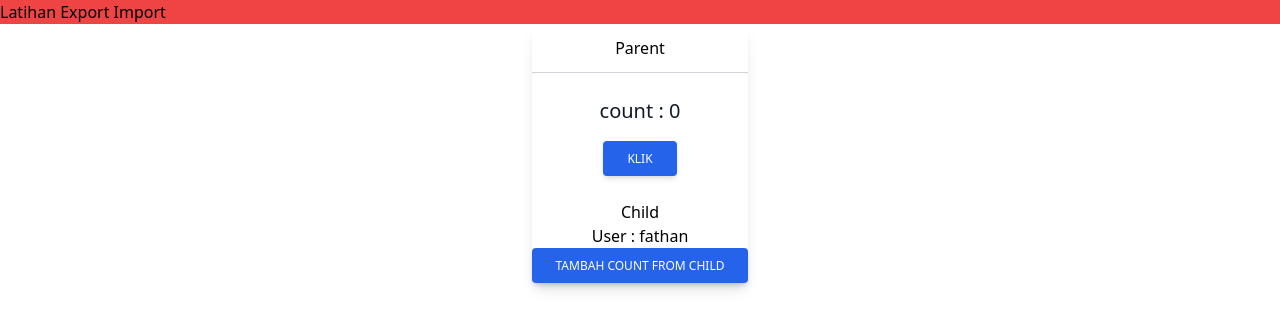
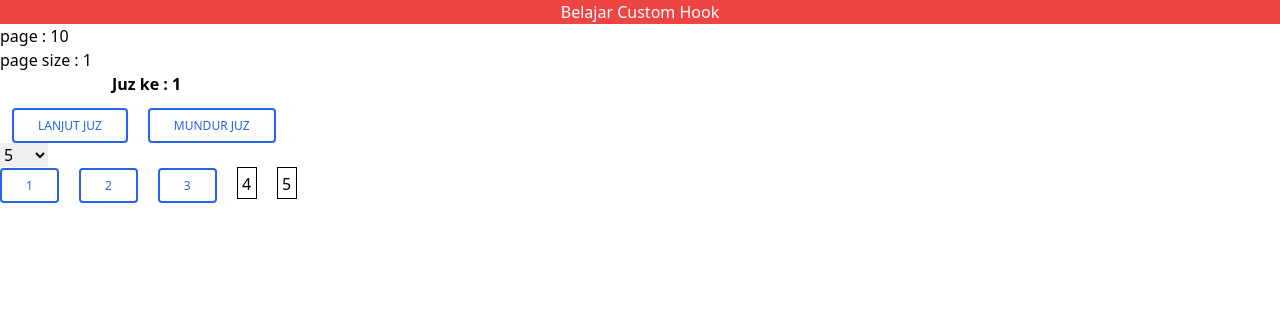
Before and after one commit to sansfathan/Belajar_React, a React (Create React App) app in the folder my-app/: page / in a window 1280 px wide. Shown: the top 330 px of the page. Built offline with nearby package versions, Linux system fonts and the light colour scheme; no server answers.

Commit message:
hook-materi

```diff
--- a/my-app/src/App.js
+++ b/my-app/src/App.js
@@ -1,14 +1,96 @@
-import LayoutEffect from "./page/useEffect";
-import React from "react";
-import RefTutor from "./page/home";
-import Parent from "./page/optimize";
-function App () {
+import LayoutEffect from './page/useEffect';
+import React, { useState } from 'react';
+import usePage from './hook/usePage';
+import RefTutor from './page/home';
+import Parent from './page/optimize';
+import useJuz from './hook/usejuz';
+import useList from './hook/useList';
+function App() {
+  const { alquran } = useList();
+  console.log('Al-Quran =>', alquran);
+
+  const { page, setPage, pageSize, setPageSize } = usePage();
+
+  const { alquran: data, setJuz, juz } = useJuz(1);
+  console.log("juz",juz);
+  // console.log("setjuz",setJuz);
+
+  const handlePageSize = (e) => {
+    setPageSize(e.target.value);
+  };
+  const handlePage = (e) => {
+    setPage(e.target.value);
+  };
+
   return (
     <React.Fragment>
-      <h1 className="bg-red-500">Latihan Export Import</h1>
-     <RefTutor/>
-     <LayoutEffect/>
-     <Parent/>
+      <h1 className="bg-red-500 text-center text-white">Belajar Custom Hook</h1>
+      <div>
+        <h1>page : {page}</h1>
+        <h1>page size : {pageSize}</h1>
+        <h2 className="font-bold ml-28 mb-3">Juz ke : {juz}</h2>
+        <button
+        className='ml-3 inline-block px-6 py-2 border-2 border-blue-600 text-blue-600 font-medium text-xs leading-tight uppercase rounded hover:bg-black hover:bg-opacity-5 focus:outline-none focus:ring-0 transition duration-150 ease-in-out'
+          onClick={() => {
+            setJuz((juz) => juz + 1);
+          }}
+        >Lanjut juz</button>
+        <button
+        className='ml-5 inline-block px-6 py-2 border-2 border-blue-600 text-blue-600 font-medium text-xs leading-tight uppercase rounded hover:bg-black hover:bg-opacity-5 focus:outline-none focus:ring-0 transition duration-150 ease-in-out'
+          onClick={() => {
+            setJuz((juz) => juz - 1);
+          }}
+        >Mundur juz</button>
+      </div>
+
+      <div>
+        <select value={pageSize} onChange={handlePageSize}>
+          <option value={5}>5</option>
+          <option value={10}>10</option>
+          <option value={25}>25</option>
+          <option value={50}>50</option>
+          <option value={100}>100</option>
+        </select>
+      </div>
+      <div className="space-x-5">
+        <button
+          onChange={handlePageSize}
+          value={1}
+          className="inline-block px-6 py-2 border-2 border-blue-600 text-blue-600 font-medium text-xs leading-tight uppercase rounded hover:bg-black hover:bg-opacity-5 focus:outline-none focus:ring-0 transition duration-150 ease-in-out"
+        >
+          1
+        </button>
+        <button
+          onChange={handlePageSize}
+          value={2}
+          className="inline-block px-6 py-2 border-2 border-blue-600 text-blue-600 font-medium text-xs leading-tight uppercase rounded hover:bg-black hover:bg-opacity-5 focus:outline-none focus:ring-0 transition duration-150 ease-in-out"
+        >
+          2
+        </button>
+        <button
+          onChange={handlePageSize}
+          value={3}
+          className="inline-block px-6 py-2 border-2 border-blue-600 text-blue-600 font-medium text-xs leading-tight uppercase rounded hover:bg-black hover:bg-opacity-5 focus:outline-none focus:ring-0 transition duration-150 ease-in-out"
+        >
+          3
+        </button>
+
+        <button
+          className="border border-1 border-black w-5 p-1 h-8"
+          onClick={handlePageSize}
+          value={4}
+        >
+          4
+        </button>
+        <button
+          className="border border-1 border-black w-5 p-1 h-8"
+          onClick={handlePageSize}
+          value={5}
+        >
+          5
+        </button>
+      </div>
+      {/* <Parent/> */}
     </React.Fragment>
   );
 }
--- /dev/null
+++ b/my-app/src/hook/useList.js
@@ -0,0 +1,23 @@
+import { useState, useEffect } from 'react';
+import axios from 'axios';
+
+function useList() {
+  const [alquran, setAlquran] = useState([]);
+
+
+  const getAlquran = async () => {
+    try {
+      const response = await axios.get(
+        'http://api.alquran.cloud/v1/quran/en.asad'
+      );
+      setAlquran(response.data);
+    } catch (err) {
+      console.log(err);
+    }
+  };
+  useEffect(() => {
+    getAlquran()
+  },[]);
+  return {alquran}
+}
+export default useList
--- /dev/null
+++ b/my-app/src/hook/usePage.js
@@ -0,0 +1,10 @@
+import { useState } from 'react';
+
+function usePage() {
+  const [page, setPage] = useState(10);
+  const [pageSize, setPageSize] = useState(1);
+
+  return { page, setPage, pageSize, setPageSize };
+}
+
+export default usePage;
--- /dev/null
+++ b/my-app/src/hook/usejuz.js
@@ -0,0 +1,25 @@
+import { useState, useEffect } from "react";
+import axios from "axios";
+
+function useJuz(id = 1) {
+  const [alquran, setAlquran] = useState([]);
+  const [juz, setJuz] = useState(id)
+  const getAlquran = async (juz) => {
+    try {
+      const response = await axios.get(`http://api.alquran.cloud/v1/juz/${juz}/en.asad`);
+      console.log("res Juz", response.data?.data?.surahs);
+      setAlquran(response.data?.data?.surahs);
+
+    } catch (error) {
+      console.log(error);
+    }
+  };
+
+  useEffect(() => {
+    getAlquran(juz);
+  }, [juz]);
+
+  return { juz, setJuz, alquran };
+}
+
+export default useJuz;
--- a/my-app/src/page/optimize.js
+++ b/my-app/src/page/optimize.js
@@ -1,8 +1,8 @@
-import React from 'react';
+import React, { useMemo } from 'react';
 import { memo, useCallback } from 'react';
 export default function Parent() {
   const [count, setCount] = React.useState(0);
-  const [user, setUser] = React.useState('fathan');
+  const [user, setUser] = React.useState('red');
 
   //   const handleCount = () => {
   //     setCount((c) => c + 1);
@@ -13,7 +13,22 @@ export default function Parent() {
 
   const handleCount = useCallback(() => {
     setCount((c) => c + 1);
-  },[])
+  }, []);
+
+  const handleCountK = useCallback(() => {
+    setCount((c) => c - 1);
+  }, []);
+
+  const prossesBerat = (count) => {
+    if (count < 200000) {
+    }
+    console.log('berjalan');
+    return count + 1;
+  };
+
+  const prossesBeratMemo = useMemo(() => {
+    return prossesBerat(count);
+  }, [count]);
 
   console.log('parent render');
   return (
@@ -22,19 +37,58 @@ const handleCount = useCallback(() => {
         <div className="block rounded-lg shadow-lg bg-white max-w-sm text-center">
           <div className="py-3 px-6 border-b border-gray-300">Parent</div>
           <div className="p-6">
-            <p className=" text-gray-900 text-xl font-medium mb-4">count : {count}</p>
+            <p className=" text-gray-900 text-xl font-medium mb-4">
+              Count : {count}
+            </p>
+            <p>Count 2 : {prossesBeratMemo}</p>
+
             <button
               onClick={handleCount}
               type="button"
-              className=" inline-block px-6 py-2.5 bg-blue-600 text-white font-medium text-xs leading-tight uppercase rounded shadow-md hover:bg-blue-700 hover:shadow-lg focus:bg-blue-700 focus:shadow-lg focus:outline-none focus:ring-0 active:bg-blue-800 active:shadow-lg transition duration-150 ease-in-out"
+              className="mt-5 inline-block px-6 py-2.5 bg-blue-600 text-white font-medium text-xs leading-tight uppercase rounded shadow-md hover:bg-blue-700 hover:shadow-lg focus:bg-blue-700 focus:shadow-lg focus:outline-none focus:ring-0 active:bg-blue-800 active:shadow-lg transition duration-150 ease-in-out"
             >
-              Klik
+              Tambah
+            </button>
+            <button
+              onClick={handleCountK}
+              type="button"
+              className="ml-10 inline-block px-6 py-2.5 bg-blue-600 text-white font-medium text-xs leading-tight uppercase rounded shadow-md hover:bg-blue-700 hover:shadow-lg focus:bg-blue-700 focus:shadow-lg focus:outline-none focus:ring-0 active:bg-blue-800 active:shadow-lg transition duration-150 ease-in-out"
+            >
+              Kurang
             </button>
           </div>
           <MemorizeChild user={user} handleCount={handleCount} />
         </div>
       </div>
+      <div className="mt-10">
+        <button
+          onClick={() => {
+            setUser('Green');
+          }}
+          type="button"
+          className="ml-10 inline-block px-6 py-2.5 bg-blue-600 text-white font-medium text-xs leading-tight uppercase rounded shadow-md hover:bg-blue-700 hover:shadow-lg focus:bg-blue-700 focus:shadow-lg focus:outline-none focus:ring-0 active:bg-blue-800 active:shadow-lg transition duration-150 ease-in-out"
+        >
+          Green
+        </button>
+        <button
+          onClick={() => {
+            setUser('red');
+          }}
+          type="button"
+          className="ml-10 inline-block px-6 py-2.5 bg-blue-600 text-white font-medium text-xs leading-tight uppercase rounded shadow-md hover:bg-blue-700 hover:shadow-lg focus:bg-blue-700 focus:shadow-lg focus:outline-none focus:ring-0 active:bg-blue-800 active:shadow-lg transition duration-150 ease-in-out"
+        >
+          Red
+        </button>
+        <button
+          className="ml-5 bg-blue-500 w-20 h-8 rounded text-white"
+          onClick={() => {
+            setUser('blue');
+          }}
+        >
+          Blue
+        </button>
 
+      </div>
       {/* <Child user={user} /> */}
     </div>
   );
@@ -48,6 +102,7 @@ function Child({ user, handleCount }) {
     <div>
       <h2>Child</h2>
       <p>User : {user}</p>
+      <div  className="bg-white text-black w-11 mb-5 h-8 ml-10 mt-10">{user}</div>
       <button
         onClick={handleCount}
         className="inline-block px-6 py-2.5 bg-blue-600 text-white font-medium text-xs leading-tight uppercase rounded shadow-md hover:bg-blue-700 hover:shadow-lg focus:bg-blue-700 focus:shadow-lg focus:outline-none focus:ring-0 active:bg-blue-800 active:shadow-lg transition duration-150 ease-in-out"
@@ -61,7 +116,4 @@ function Child({ user, handleCount }) {
 function delay(milliseconds) {
   const date = Date.now();
   let currentDate = null;
-  do {
-    currentDate = Date.now();
-  } while (currentDate - date < milliseconds);
 }
```
Also changed, not shown: my-app/src/page/body.jsx (added), my-app/src/table.js (added). Lines whose indentation alone changed are shown as unchanged.
